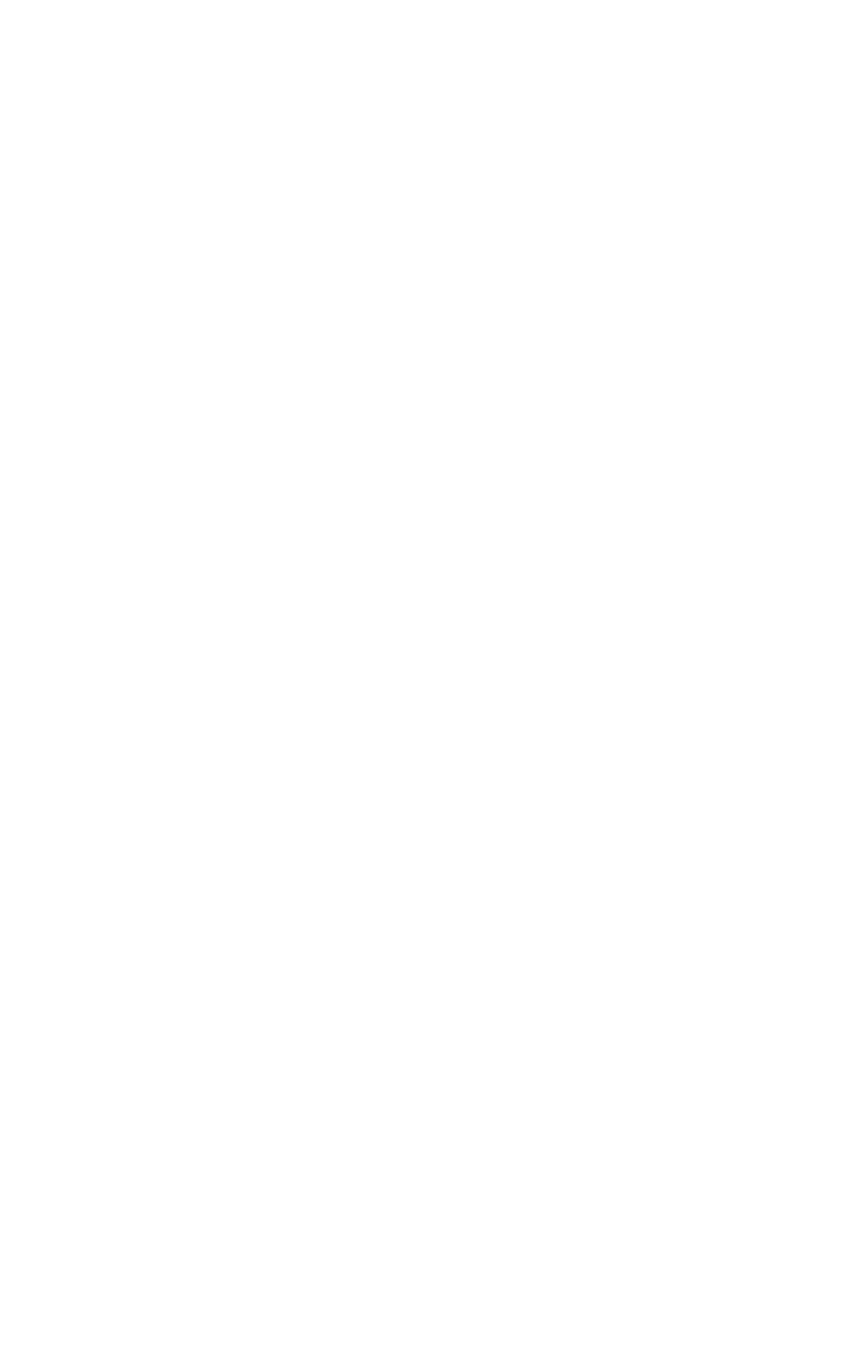
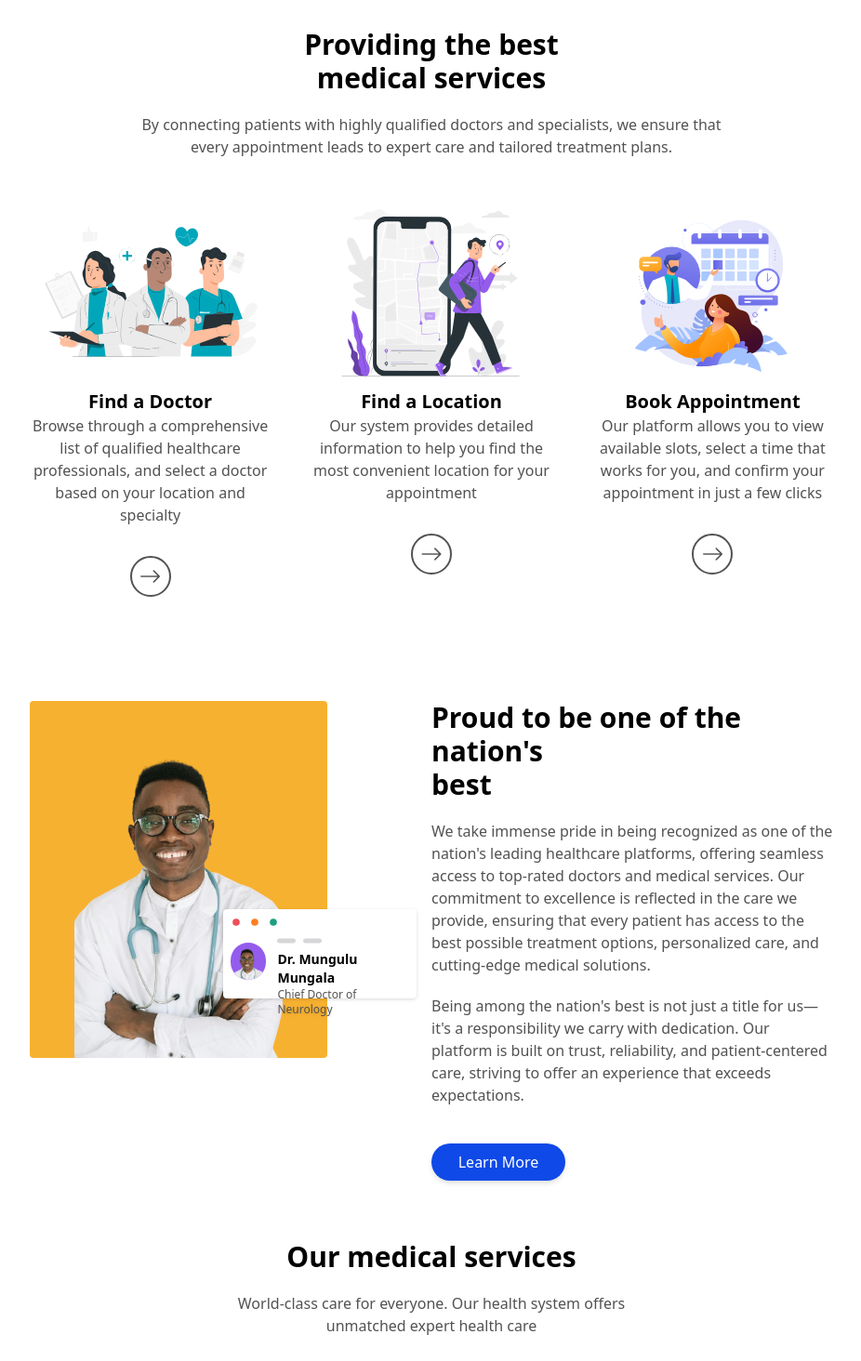
Before and after one commit to adoumadje/medicare-frontend, an Angular app: page / in a window 1280 px wide. Shown: the part 826-2290 px from the top of the page at 93% size, without its empty margins (176-1102 px from the left). Before the commit the page ends 824 px from the top, so only its background shows below. Built offline with nearby package versions, Linux system fonts and the light colour scheme.

Commit message:
mobile responsive up to our doctors

```diff
--- a/src/app/components/general/navigation-bar/navigation-bar.component.html
+++ b/src/app/components/general/navigation-bar/navigation-bar.component.html
@@ -1,4 +1,4 @@
-<nav class="fixed z-10 top-0 left-0 right-0 flex justify-between items-center px-8 sm:px-13 py-3 sm:py-6 bg-no-repeat bg-center bg-cover"
+<nav class="fixed z-20 top-0 left-0 right-0 flex justify-between items-center px-8 sm:px-13 py-3 sm:py-6 bg-no-repeat bg-center bg-cover"
 style="background-image: url('bg-navbar.png');">
     <div class="sm:hidden"></div>
     <h1 class="flex items-center cursor-pointer">
--- a/src/app/components/patient/home-page/home-page.component.html
+++ b/src/app/components/patient/home-page/home-page.component.html
@@ -1,26 +1,26 @@
-<div class="px-8 sm:px-13 bg-no-repeat bg-center bg-cover pb-16 relative -z-20" style="background-image: url('bg-hero.png');">
+<div class="px-8 sm:px-13 bg-no-repeat bg-center bg-cover pb-16 relative" style="background-image: url('bg-hero.png');">
     <div class="flex justify-between pt-32 bg-cover">
         <div>
             <h2 class="font-semibold text-4xl sm:text-5xl mb-8">We help patients<br>live a healthy,<br>longer life.</h2>
             <p class="mb-6 sm:mb-8 text-myBlack text-sm sm:text-md">At the heart of our platform is a commitment to improving patient health and well-being. We provide seamless access to a network of qualified healthcare professionals, empowering patients to take charge of their health through timely appointments and personalized care.</p>
-            <button class="bg-myblue text-white sm:text-md text-sm px-5 sm:px-6 py-2 rounded-l-full rounded-r-full shadow-md focus:ring-2 transform hover:scale-105"
+            <button class="bg-myblue text-white sm:text-md text-sm px-5 sm:px-6 py-2 rounded-l-full cursor-pointer rounded-r-full shadow-md focus:ring-2 transform hover:scale-105"
         >Request an appointment</button>
         <div class="flex mt-12 justify-between">
             <div>
-                <h4 class="relative text-4xl sm:text-5xl font-semibold mb-4">30+
+                <h4 class="relative text-4xl sm:text-5xl font-semibold mb-4 z-10">30+
                     <span class="absolute bottom-0 -z-10 block w-24 sm:w-28 h-2 rounded-l-full rounded-r-full bg-myYellow"></span>
                 </h4>
 
                 <p class="text-myBlack sm:text-md text-sm">Years of Experience</p>
             </div>
             <div>
-                <h4 class="relative text-4xl sm:text-5xl font-semibold mb-4">15+
+                <h4 class="relative text-4xl sm:text-5xl font-semibold mb-4 z-10">15+
                     <span class="absolute bottom-0 -z-10 block w-24 sm:w-28 h-2 rounded-l-full rounded-r-full bg-myPurple"></span>
                 </h4>
                 <p class="text-myBlack sm:text-md text-sm">Clinic Location</p>
             </div>
             <div>
-                <h4 class="relative text-4xl sm:text-5xl font-semibold mb-4">100%
+                <h4 class="relative text-4xl sm:text-5xl font-semibold mb-4 z-10">100%
                     <span class="absolute bottom-0 -z-10 block w-24 sm:w-28 h-2 rounded-l-full rounded-r-full bg-myGreen"></span>
                 </h4>
                 <p class="text-myBlack sm:text-md text-sm">Patient Satisfaction</p>
@@ -46,12 +46,12 @@
         </div>
     </div>
 </div>
-<!--
-<div class="px-13 pt-8 pb-28">
-    <h2 class="font-semibold text-3xl mb-5 text-center">Providing the best<br>medical services</h2>
-    <p class="text-myBlack text-center mx-auto w-140">By connecting patients with highly qualified doctors and specialists, we ensure that every appointment leads to expert care and tailored treatment plans.</p>
-    <div class="flex justify-between mt-10 text-center">
-        <div class="max-w-30p">
+
+<div class="px-8 sm:px-13 pt-8 pb-28">
+    <h2 class="font-semibold text-2xl sm:text-3xl mb-5 text-center">Providing the best<br>medical services</h2>
+    <p class="text-myBlack text-center mx-auto sm:w-140">By connecting patients with highly qualified doctors and specialists, we ensure that every appointment leads to expert care and tailored treatment plans.</p>
+    <div class="flex flex-col sm:flex-row justify-between mt-10 text-center">
+        <div class="sm:max-w-30p mb-10 sm:mb-0">
             <img class="h-52" src="find-a-doctor.svg" alt="">
             <h4 class="font-semibold text-xl">Find a Doctor</h4>
             <p class="text-myBlack">Browse through a comprehensive list of qualified healthcare professionals, and select a doctor based on your location and specialty</p>
@@ -59,7 +59,7 @@
                 <i class="bi bi-arrow-right text-2xl text-myBlack"></i>
             </button>
         </div>
-        <div class="max-w-30p">
+        <div class="sm:max-w-30p">
             <img class="h-52 mx-auto" src="find-a-location.svg" alt="">
             <h4 class="font-semibold text-xl">Find a Location</h4>
             <p class="text-myBlack">Our system provides detailed information to help you find the most convenient location for your appointment</p>
@@ -67,7 +67,7 @@
                 <i class="bi bi-arrow-right text-2xl text-myBlack"></i>
             </button>
         </div>
-        <div class="max-w-30p">
+        <div class="sm:max-w-30p">
             <img class="h-52 mx-auto" src="book-appointment.svg" alt="">
             <h4 class="font-semibold text-xl">Book Appointment</h4>
             <p class="text-myBlack">Our platform allows you to view available slots, select a time that works for you, and confirm your appointment in just a few clicks</p>
@@ -77,8 +77,9 @@
         </div>
     </div>
 </div>
-<div class="px-13 flex justify-between pb-16">
-    <div>
+
+<div class="px-8 sm:px-13 flex justify-between pb-16">
+    <div class="hidden sm:block">
         <div class="relative w-102 h-96 p-5 pb-0 rounded me-4 bg-myYellow flex flex-col justify-end">
             <img class="w-56 mx-auto" src="doctor-1-removebg-preview.png" alt="doctor">
             <div class="absolute bottom-16 -right-24 rounded w-52 h-24 bg-white drop-shadow p-1">
@@ -103,18 +104,19 @@
             </div>
         </div>
     </div>
-    <div class="max-w-50p">
-        <h2 class="font-semibold text-3xl mb-5">Proud to be one of the nation's <br>best</h2>
+    <div class="sm:max-w-50p">
+        <h2 class="font-semibold text-3xl mb-5">Proud to be one of the nation's <br class="hidden sm:inline">best</h2>
         <p class="mb-5 text-myBlack">We take immense pride in being recognized as one of the nation's leading healthcare platforms, offering seamless access to top-rated doctors and medical services. Our commitment to excellence is reflected in the care we provide, ensuring that every patient has access to the best possible treatment options, personalized care, and cutting-edge medical solutions.</p>
         <p class="text-myBlack">Being among the nation's best is not just a title for us—it's a responsibility we carry with dedication. Our platform is built on trust, reliability, and patient-centered care, striving to offer an experience that exceeds expectations. </p>
-        <button class="bg-myblue text-white mt-10 px-6 py-2 rounded-l-full rounded-r-full shadow-md focus:ring-2 transform hover:scale-105"
+        <button class="w-full sm:w-1/3 bg-myblue text-white mt-10 py-2 rounded-l-full rounded-r-full shadow-md focus:ring-2 transform hover:scale-105"
         >Learn More</button>
     </div>
 </div>
-<div class="px-13 pb-16">
+
+<div class="px-8 sm:px-13 pb-16">
     <h2 class="font-semibold text-3xl mb-5 text-center">Our medical services</h2>
-    <p class="text-myBlack text-center mx-auto w-140 pb-14">World-class care for everyone. Our health system offers <br>unmatched expert health care</p>
-    <div class="grid grid-cols-3 grid-rows-2 gap-5">
+    <p class="text-myBlack text-center mx-auto sm:w-140 pb-14">World-class care for everyone. Our health system offers <br class="hidden sm:inline">unmatched expert health care</p>
+    <div class="grid grid-cols-1 sm:grid-cols-3 grid-rows-6 sm:grid-rows-2 gap-5">
         <div class="p-5">
             <h4 class="font-semibold text-2xl mb-3">Cancer Care</h4>
             <p class="text-myBlack mb-6">From early detection and diagnosis to personalized treatment plans and follow-up care, our expert team is dedicated to providing compassionate, state-of-the-art care.</p>
@@ -177,18 +179,19 @@
         </div>
     </div>
 </div>
-<div class="px-13 flex justify-between pb-16">
-    <div class="max-w-50p">
+
+<div class="px-8 sm:px-13 flex justify-between pb-16">
+    <div class="sm:max-w-50p">
         <h2 class="font-semibold text-3xl mb-4 mt-8">Get virtual treatment <br>anytime.</h2>
         <ol class="text-myBlack">
             <li class="mb-2">1. Schedule the appointment directly.</li>
             <li class="mb-2">2. Search for your physician here, and contact their office</li>
             <li class="mb-2">3. View our physicians who are accepting new patients, use the online <br>scheduling tool to select an appointment time</li>
         </ol>
-        <button class="bg-myblue text-white mt-7 px-6 py-2 rounded-l-full rounded-r-full shadow-md focus:ring-2 transform hover:scale-105"
+        <button class="bg-myblue w-full sm:w-1/3 text-white mt-7 py-2 rounded-l-full rounded-r-full shadow-md focus:ring-2 transform hover:scale-105"
         >Learn More</button>
     </div>
-    <div>
+    <div class="hidden sm:block">
         <div class="relative w-104 h-96 rounded me-4 bg-myPurple">
             <img class="" src="doctor-4-opt.png" alt="doctor">
             <div class="absolute bottom-16 -left-24 rounded w-52 h-36 bg-white drop-shadow p-2">
@@ -210,10 +213,11 @@
         </div>
     </div>
 </div>
-<div class="px-13 pb-16">
+
+<div class="px-8 sm:px-13 pb-16">
     <h2 class="font-semibold text-3xl mb-5 text-center">Our great doctors</h2>
-    <p class="text-myBlack text-center mx-auto w-140 mb-5">Our team of doctors is composed of highly skilled and compassionate professionals who are dedicated to providing exceptional medical care.</p>
-    <div class="grid grid-cols-3 grid-rows-1 gap-5">
+    <p class="text-myBlack text-center mx-auto sm:w-140 mb-5">Our team of doctors is composed of highly skilled and compassionate professionals who are dedicated to providing exceptional medical care.</p>
+    <div class="grid grid-cols-1 sm:grid-cols-3 grid-rows-3 sm:grid-rows-1 gap-5">
         <div class="py-5 px-14">
             <div class="bg-myYellow rounded w-64 h-64 mb-4 mt-10 flex flex-col justify-center overflow-hidden">
                 <img src="doctor-1-removebg-preview.png"
@@ -282,6 +286,7 @@
         </div>
     </div>
 </div>
+<!--
 <div class="px-13 flex justify-between pb-16">
     <div>
         <div class="w-80 h-80 mt-36 rounded me-4 bg-myGreen flex flex-col justify-end">
```
